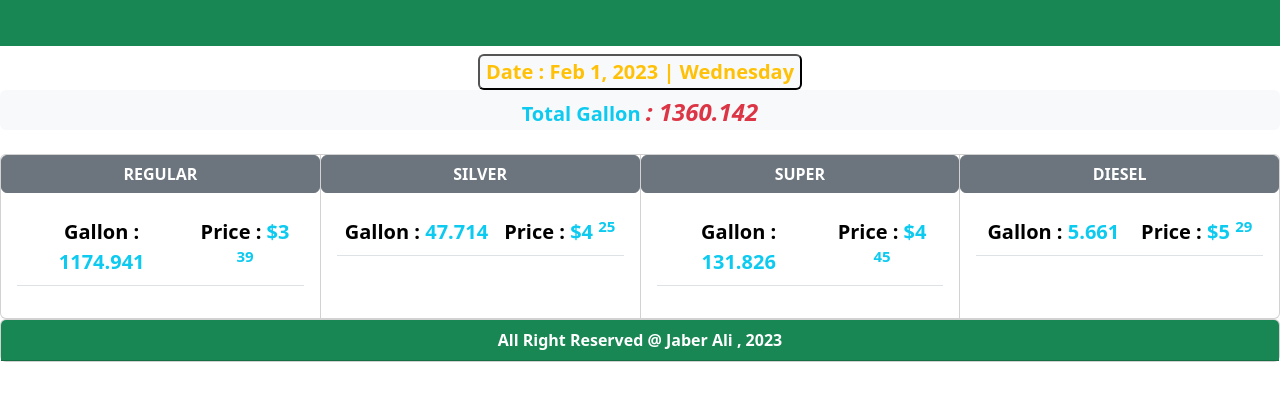
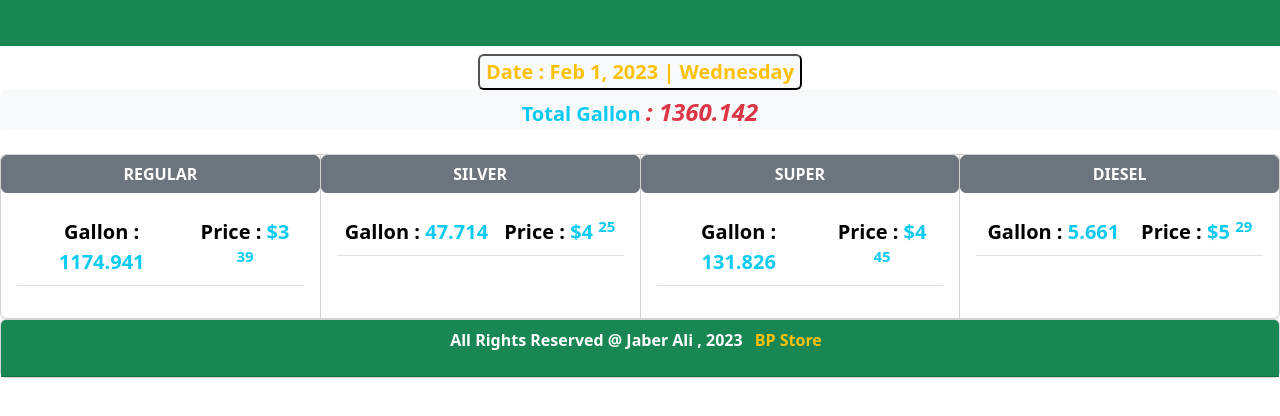
Before and after one commit to Ali332147/bp-info, a plain HTML site: page index.html in a window 1280 px wide. Drawn offline with nearby package versions, Linux system fonts and the light colour scheme.

Commit message:
adding link

```diff
--- a/index.html
+++ b/index.html
@@ -360,7 +360,10 @@
     end 3rd section-->
     <div class="card">
       <div class="card-header bg-success text-white fw-bolder text-center">
-        All Right Reserved @ Jaber Ali , 2023
+
+        <p>All Rights Reserved @ Jaber Ali , 2023
+          <a class="fw-bolder text-warning text-decoration-none px-2" href="https://ali332147.github.io/bp-store/" target="_blank">BP Store</a>
+        </p>
       </div>
       <!--card body
       <div class="card-body">
```
